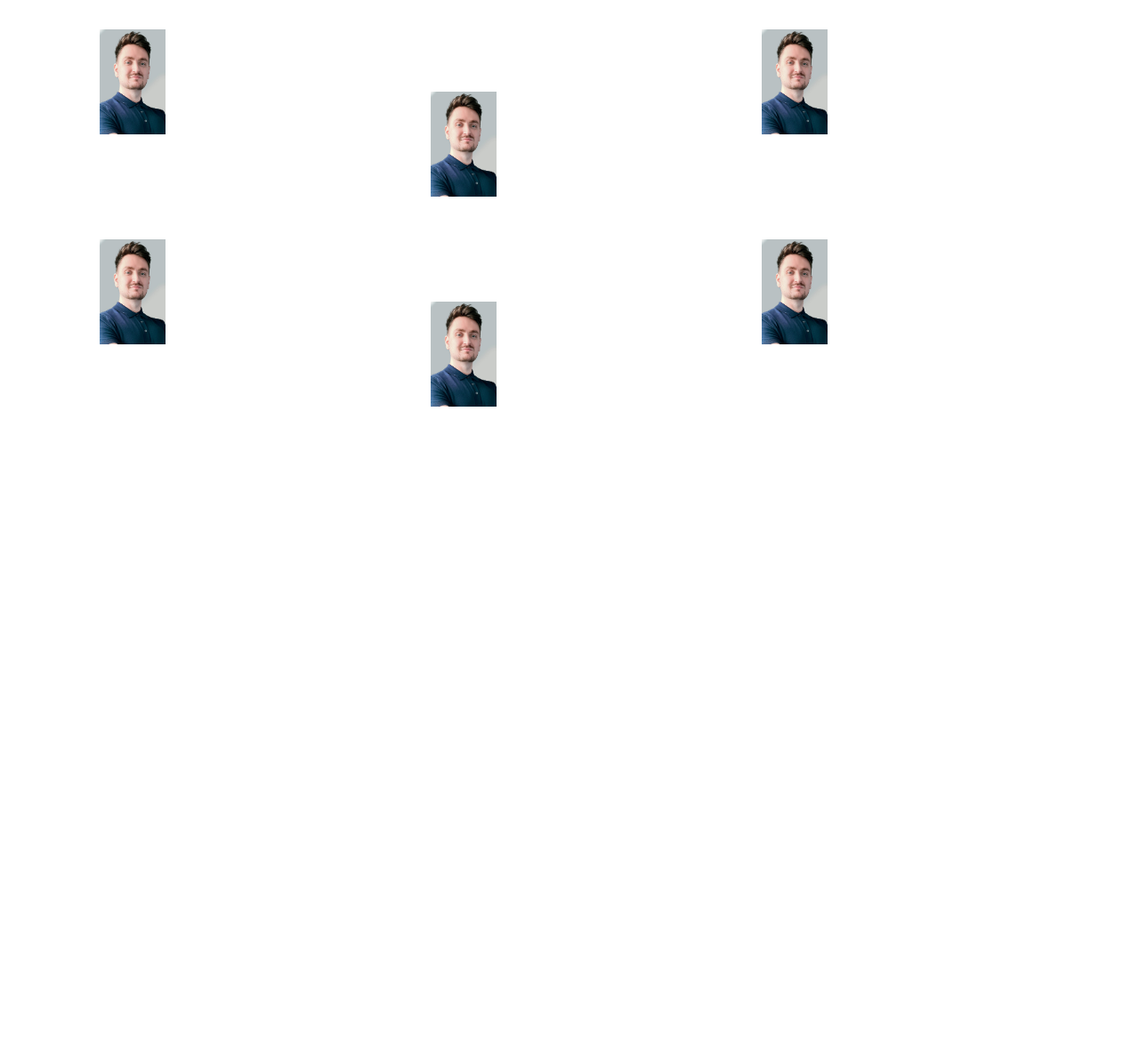
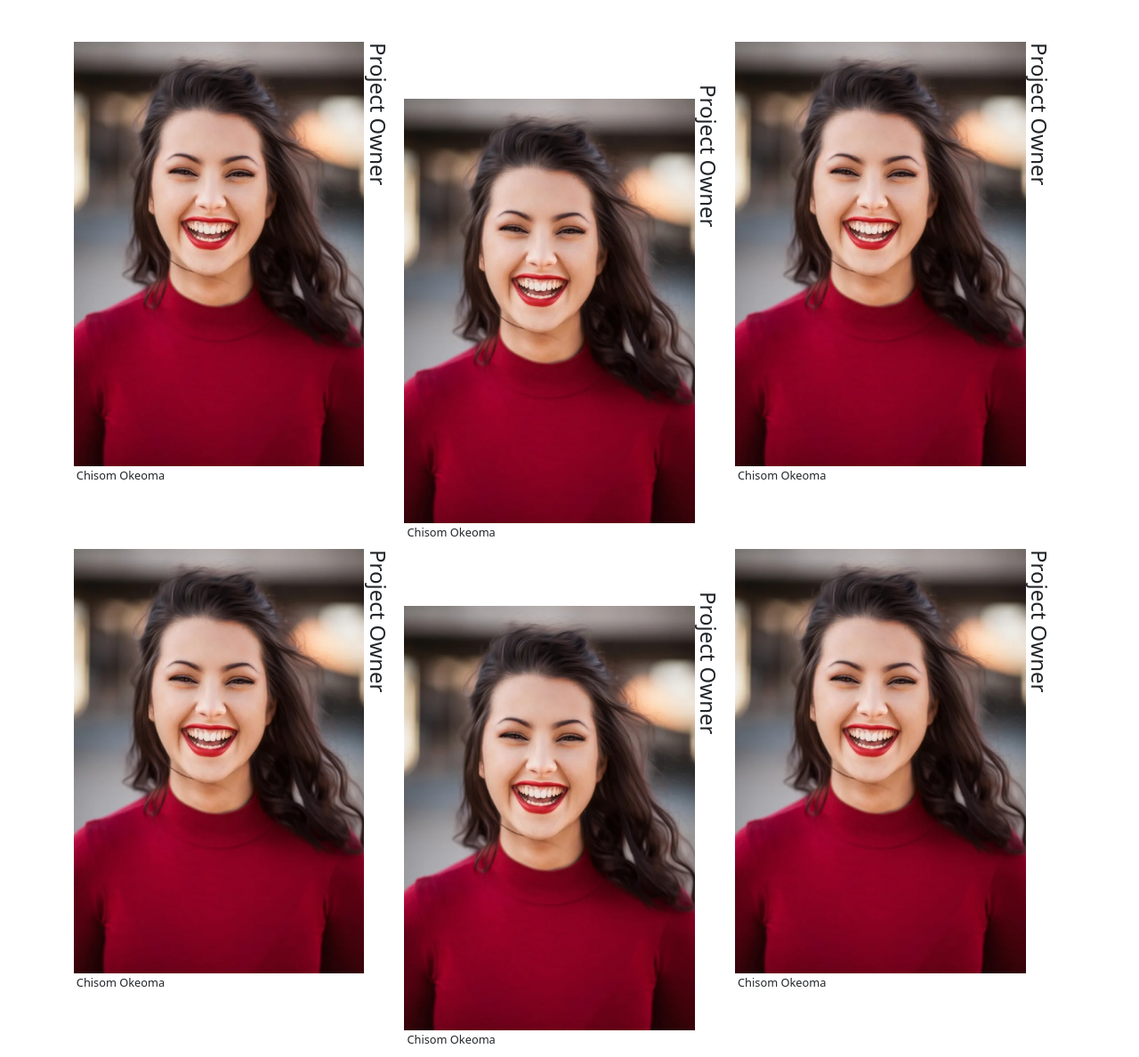
Before and after one commit to xomcodes/team-page, a plain HTML site: page index.html in a window 1280 px wide. Shown: the part 127-1315 px from the top of the page at 89% size. Before the commit the page ends 800 px from the top, so only its background shows below. Drawn offline with nearby package versions, Linux system fonts and the light colour scheme.

Commit message:
flex-box

```diff
--- a/css/style.css
+++ b/css/style.css
@@ -1,134 +1,107 @@
-/* *{
+      * {
           margin: 0;
           padding: 0;
           box-sizing: border-box;
       }
 
 
-.container{
+      .container {
           width: 80%;
-    margin:0 auto
+          margin: 0 auto;
+      }
+
+      .flex {
+          display: flex;
+      }
+
+
+      .justify-content {
+          justify-content: center
+      }
+
+
+      #page-section {
+          max-height: 80vh;
+          padding-bottom: 130px;
       }
 
 
 
+      #page-section .left-text {
+          width: 50%;
+          /* margin-left: 100px; */
+      }
 
-.flex{
-    display: flex;
+      #page-section .right-text {
+          width: 50%;
+      }
+
+      #page-section .right-text p {
+          width: 350px;
+
       }
 
 
-
-#page-section{
-    margin-top: 20px;
+      /* img{
+                       width: 20%;
+                       height: 50%;
+                       margin: 30px;
+                       flex-basis :30%;
+                       position:relative;
+                       margin-right: 1.5rem;
                     }
 
-#page-section .left-text{
-width:  50%;
-}
-
-
-
-#page-section .left-text h1{
-    margin-right: 30px;
-    }
+.team-down{
+    margin-top: 100px;
+} */
 
 
 
 
 
-
-#page-section .right-text{
-    width:  50%;
-    }
-
-     #page-section .right-text p{
-        width: 60%;
-        }
-
-
-       img{
-        width: 50%;
-        display: block;
-        align-items: center;
-        float: left;
-        /* margin-left: 10px; */
-
-    *{
-        margin: 0;
-        padding: 0;
-        box-sizing: border-box;
-    }
-
-
-    .container{
-        width: 80%;
-        margin: 0 auto;
-    }
-
-    .flex{
+      .team {
           display: flex;
-    }
-
-
-    .justify-content{
-        justify-content:center
-    }
-
-
-    #page-section {
-        max-height: 80vh;
-    }
-
-
-
-    #page-section .left-text{
-width: 50%;
-/* margin-left: 100px; */
-    }
-
-    #page-section .right-text{
-        width: 50%;
-            }
-
-            #page-section .right-text p{
-                width: 350px;
-
-                    }
-
-
-                    img{
-
-                       /* float: left; */
-                       /* display: block;  */
-                       width: 20%;
-                       height: 50%;
-                       margin: 30px;
-                        /* height: 60%;  */
+          width: 100%;
+          flex-wrap: wrap;
+          justify-content: center;
+          margin-top: 4%;
 
       }
 
 
 
-.team-down{
-    margin-top: 100px;
+      .team-image img {
+          width: 100%;
+          padding-right: 0.5rem;
+
+      }
+
+      .team-image {
+          position: relative;
+          flex-basis: 30%;
+          margin-right: 2.3rem;
       }
 
 
+      .team-image h2{
+        padding: 0.2rem;
+        font-size: 0.8rem
 
-                    /* .teams{
-                        height: 50px;
-                        width: 50%;
-                        align-content: center;
-                        justify-content: center;
-                        text-align: center;
-                    } */
+      }
 
-                    /* .float{
-                   float: left;
-                   display: block;
-                   width: 30%;
-                   height: 30%;
-                   margin: 10px;
 
-                    }  */
+ .team-image h4{
+    transform: rotate(90deg);
+    width: 100%;
+    position: absolute;
+    /* font-size: 0.5rem */
+    right: -52%;
+    top: 27%;
+    font-weight: lighter;
+ }
+
+
+ .second,.fifth{
+    margin-top: 4rem;
+
+ }
--- a/index.html
+++ b/index.html
@@ -7,6 +7,12 @@
     <meta name="viewport" content="width=device-width, initial-scale=1.0">
     <title>Team page</title>
     <link rel="stylesheet" href="css/style.css">
+  <!-- Google font -->
+    <link
+    href="https://fonts.googleapis.com/css2?family=Poppins:wght@400;500&display=swap"
+    rel="stylesheet"
+  />
+  <!-- bootstrap -->
     </link>
     <link href="https://cdn.jsdelivr.net/npm/bootstrap@5.2.0-beta1/dist/css/bootstrap.min.css" rel="stylesheet"
         integrity="sha384-0evHe/X+R7YkIZDRvuzKMRqM+OrBnVFBL6DOitfPri4tjfHxaWutUpFmBp4vmVor" crossorigin="anonymous">
@@ -31,9 +37,9 @@
 
             </div>
 
-            <div class='teams'>
+            <!-- <div class='teams'>
                 <div class='top-imgbox'>
-                    <div class='flex justify-content'>
+                    <div class='flex justify-content flex-wrap'>
                         <div class='first-img'>
                             <img src="/images/img1.jpg"  alt="team1">
                         </div>
@@ -66,26 +72,54 @@
                     </div>
 
                 </div>
+            </div> -->
+
+
+
+            <div class='team'>
+                <div class='team-image first'>
+                    <img src='/images/img2.jpg' alt='team1'>
+                    <h2>Chisom Okeoma</h2>
+                    <h4>Project Owner</h4>
+                </div>
+
+                <div class='team-image second'>
+                    <img src='/images/img2.jpg' alt='team1'>
+                    <h2>Chisom Okeoma</h2>
+                    <h4>Project Owner</h4>
+                </div>
+
+
+                <div class='team-image third'>
+                    <img src='/images/img2.jpg' alt='team1'>
+                    <h2>Chisom Okeoma</h2>
+                    <h4>Project Owner</h4>
+                </div>
+
+                <div class='team-image fourth'>
+                    <img src='/images/img2.jpg' alt='team1'>
+                    <h2>Chisom Okeoma</h2>
+                    <h4>Project Owner</h4>
+                </div>
+
+
+                <div class='team-image fifth'>
+                    <img src='/images/img2.jpg' alt='team1'>
+                    <h2>Chisom Okeoma</h2>
+                    <h4>Project Owner</h4>
+                </div>
+
+
+                <div class='team-image sixth'>
+                    <img src='/images/img2.jpg' alt='team1'>
+                    <h2>Chisom Okeoma</h2>
+                    <h4>Project Owner</h4>
+                </div>
             </div>
 
 
-
-
-
         </div>
-
-
-
-
-
-
-
     </section>
-
-
-
-
-
 
 
     <script src="https://cdn.jsdelivr.net/npm/bootstrap@5.2.0-beta1/dist/js/bootstrap.bundle.min.js"
```
Lines whose indentation alone changed are shown as unchanged.
